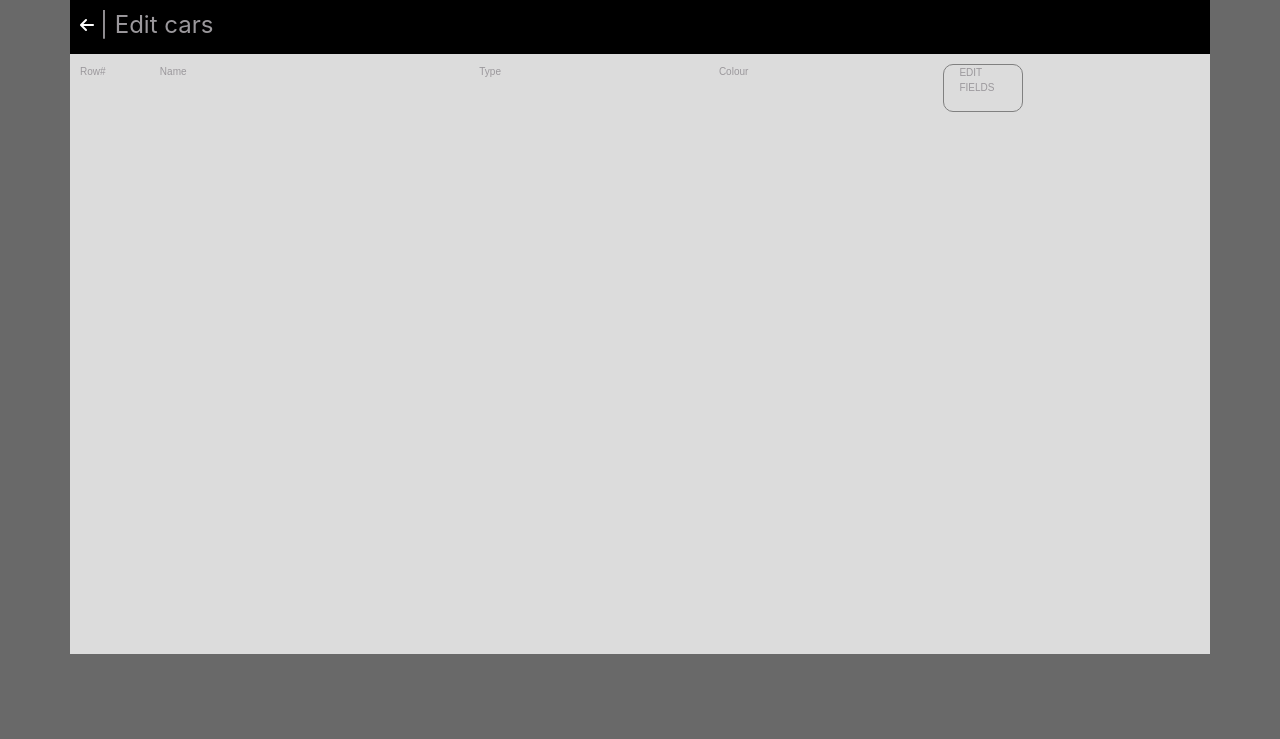
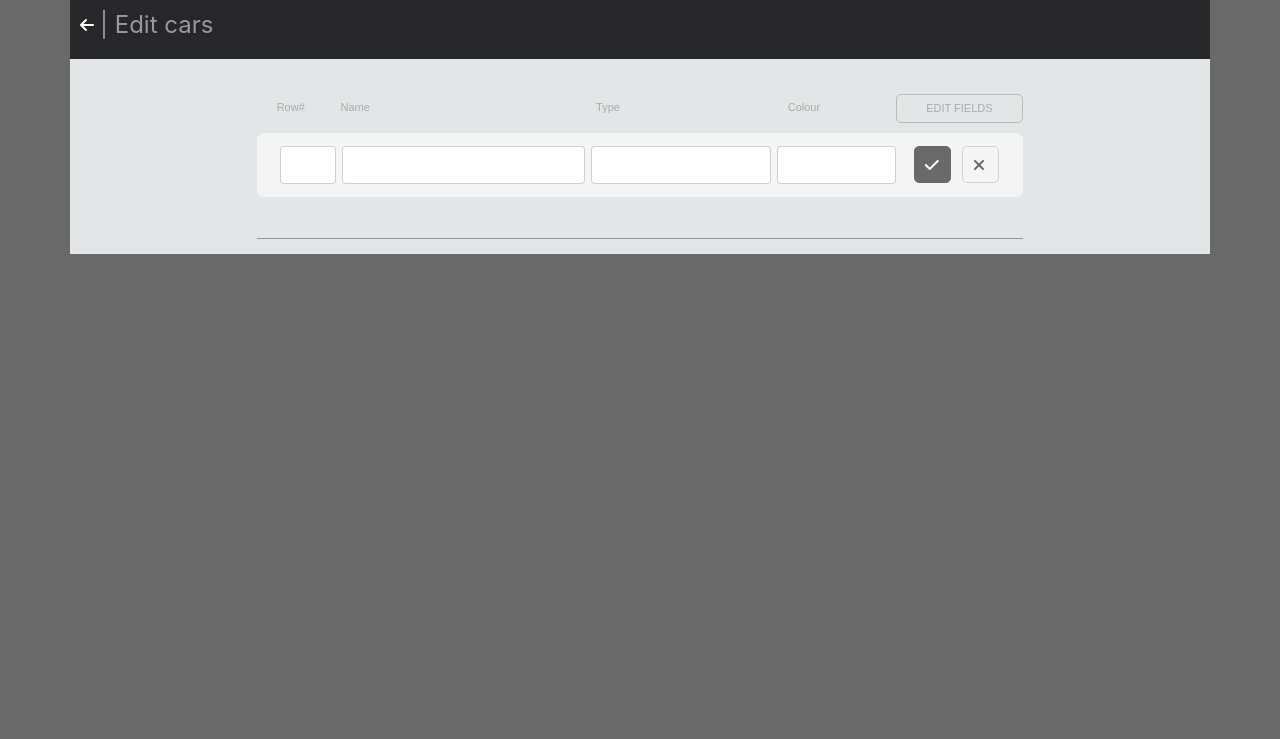
Before and after one commit to RutaOM/testine, a plain HTML site: page index.html in a window 1280 px wide. Shown: the part 61-800 px from the top of the page. Drawn offline with nearby package versions, Linux system fonts and the light colour scheme.

Commit message:
changed columns (grid)

```diff
--- a/index.html
+++ b/index.html
@@ -9,7 +9,7 @@
 
     <div class="container">
         <div class="row">
-            <div class="col s10 juoda">
+            <div class="col-lg-12 col-md-12 col-xs-12 juoda">
                 <div class="menu">
                     <div class="row">
                         <div>
@@ -29,30 +29,82 @@
                 </div>
 
         <div class="row">
-            <div class="col-lg-12 sviesi">
+            <div class="col-lg-12 col-md-12 col-xs-12 sviesi">
                 <div class="row">
-                    <div class="col-lg-10">
-                        <div class="row">
-                            <div class="col-lg-1">
+                    <div class="col-lg-2 col-md-2 col-xs-2"></div>
+                    <div class="col-lg-8 col-md-8 col-xs-8 firstlight">
+                        <div class="row ">
+                            <div class="col-lg-1 col-md-1 col-xs-1">
                                 <p class="smallgrey">Row#</p>
                             </div>
-                            <div class="col-lg-4">
+                            <div class="col-lg-4 col-md-4 col-xs-4">
                                 <p class="smallgrey">Name</p>
                             </div>
-                            <div class="col-lg-3">
+                            <div class="col-lg-3 col-md-3 col-xs3">
                                 <p class="smallgrey">Type</p>
                             </div>
-                            <div class="col-lg-3">
+                            <div class="col-lg-2 col-md-2 col-xs-2">
                                 <p class="smallgrey">Colour</p>
                             </div>
-                            <div class="col-lg-1 editfields">
+                            <div class="col-lg-2 col-md-2 col-xs-2 editfields">
                                 <p class="smallgrey">EDIT FIELDS</p>
                             </div>
                         </div>
 
                 </div>
+                    <div class="col-lg-2 col-md-2 col-xs-2"></div>
 
             </div>
+                <div class="row">
+                    <div class="col-lg-2 col-md-2 col-xs-2"></div>
+                    <div class="col-lg-8 col-md-8 col-xs-8 scndlight">
+                        <div class="row">
+                            <div class="col-lg-1 col-md-1 col-xs-1 chech">
+                                <input type="text" class="form-control">
+                            </div>
+                            <div class="col-lg-4 col-md-4 col-xs-4 chech">
+                                <input type="text" class="form-control">
+                            </div>
+                            <div class="col-lg-3 col-md-3 col-xs-3 chech">
+                                <input type="text" class="form-control">
+                            </div>
+                            <div class="col-lg-2 col-md-2 col-xs-2 chech">
+                                <input type="text" class="form-control">
+                            </div>
+                            <div class="col-lg-1 col-md-1 col-xs-1">
+                                <i class="fa fa-check chechbox" aria-hidden="true"></i>
+                            </div>
+                            <div class="col-lg-1 col-md-1 col-xs-1 ibox">
+                                <i class="fa fa-times timesbox" aria-hidden="true"></i>
+                            </div>
+                        </div>
+
+                    </div>
+                    <div class="col-lg-2 col-md-2 col-xs-2"></div>
+
+                </div>
+                <div class="row">
+                    <div class="col-lg-2 col-md-2 col-xs-2"></div>
+                    <div class="col-lg-8 col-md-8 col-xs-8 firstlight">
+                        <div class="row line">
+                            <div class="col-lg-1 col-md-1 col-xs-1">
+                                <p></p>
+                            </div>
+                            <div class="col-lg-4 col-md-4 col-xs-4">
+
+                            </div>
+                            <div class="col-lg-2 col-md-2 col-xs-2">
+                                <p></p>
+                            </div>
+                            <div class="col-lg-3 col-md-3 col-xs-3">
+                                <p></p>
+                            </div>
+
+                        </div>
+                    </div>
+                    <div class="col-lg-2 col-md-2 col-xs-2"></div>
+
+                </div>
         </div>
 
     </div>
--- a/style.css
+++ b/style.css
@@ -2,14 +2,14 @@ body{
     background-color: dimgrey;
 }
 .juoda{
-    background-color: black;
-    height: 110px;
+    background-color: #272629;
+    height: 5%;
     margin-top: 5px;
 
 }
 .sviesi{
-    background-color: #dcdcdc;
-    height: 600px;
+    background-color: #e3e6e6;
+    height: 100%;
     padding: 10px;
 }
 .menu{
@@ -43,14 +43,54 @@ body{
 
 }
 .editfields{
-    border: solid 1px grey ;
-    border-radius: 10px;
+    border: solid 1.2px #bababa;
+    border-radius: 5px;
+    text-align: center;
+    margin-bottom: 0;
+}
+.smallgrey{
+    font-size: 11px;
+    color: #aaaaaa;
+    font-family: Arial;
+    margin-bottom: 0;
+    padding: 5px;
+}
+.firstlight{
+    margin-top: 25px;
+    margin-bottom: 5px;
+}
+.scndlight{
+    background-color: #f5f5f5;
+    border-radius: 7px;
+    padding: 10px 15px 10px 35px;
+    margin-top: 5px;
+}
+.chech{
+    padding: 3px;
+    border-radius: 7px;
+}
 
+.line {
+    border-bottom: solid 1px #969696;
+}
+.chechbox {
+    border: solid 1px #696969;
+    border-radius: 5px;
+    width: 37px;
+    height: 37px;
+    background-color: #696969;
+    margin-top: 3px;
 
 }
-
-.smallgrey{
-    font-size: x-small;
-    color: #9b989c;
-    font-family: Arial;
+.timesbox{
+    border: solid 1px #d1d1d1;
+    border-radius: 5px;
+    width: 37px;
+    height: 37px;
+    background-color: #f5f5f5;
+    margin-top: 3px;
+    color: #696969;
 }
+.ibox{
+    padding-left: 1px;
+}
```
